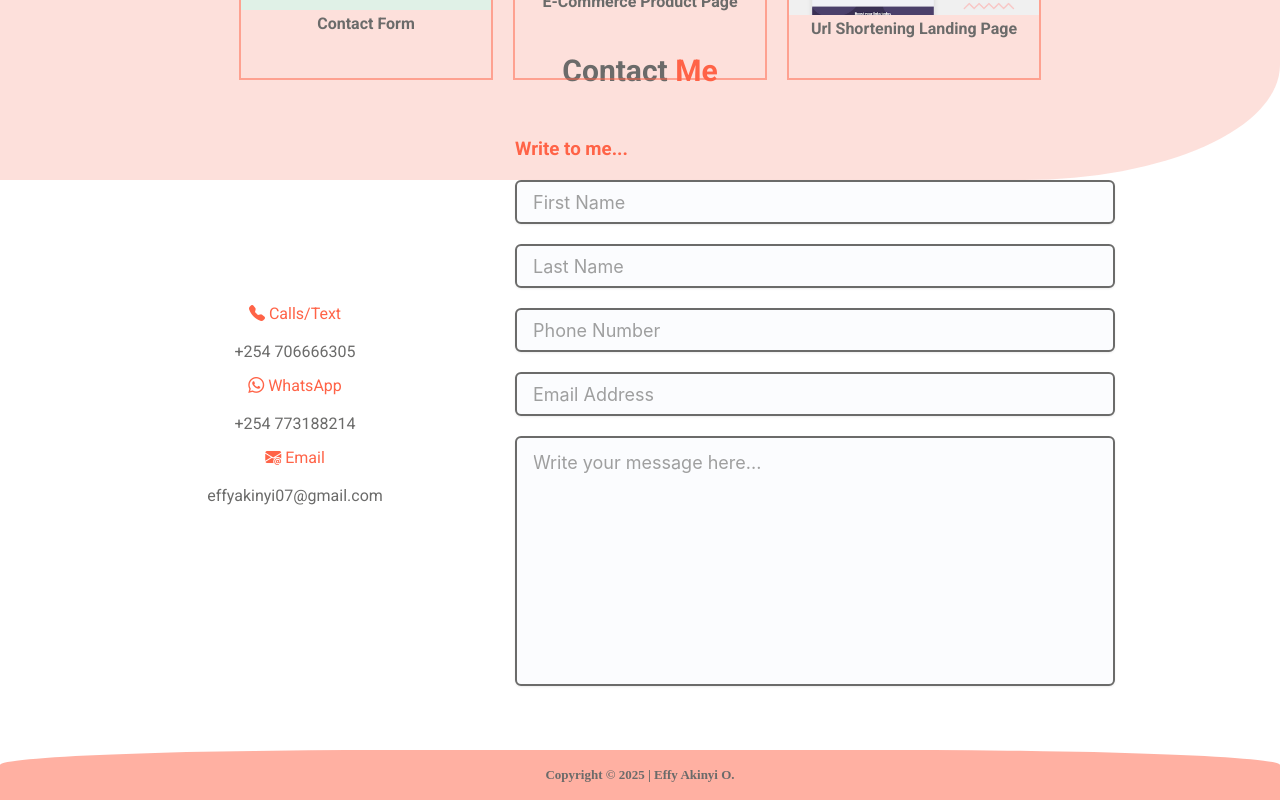
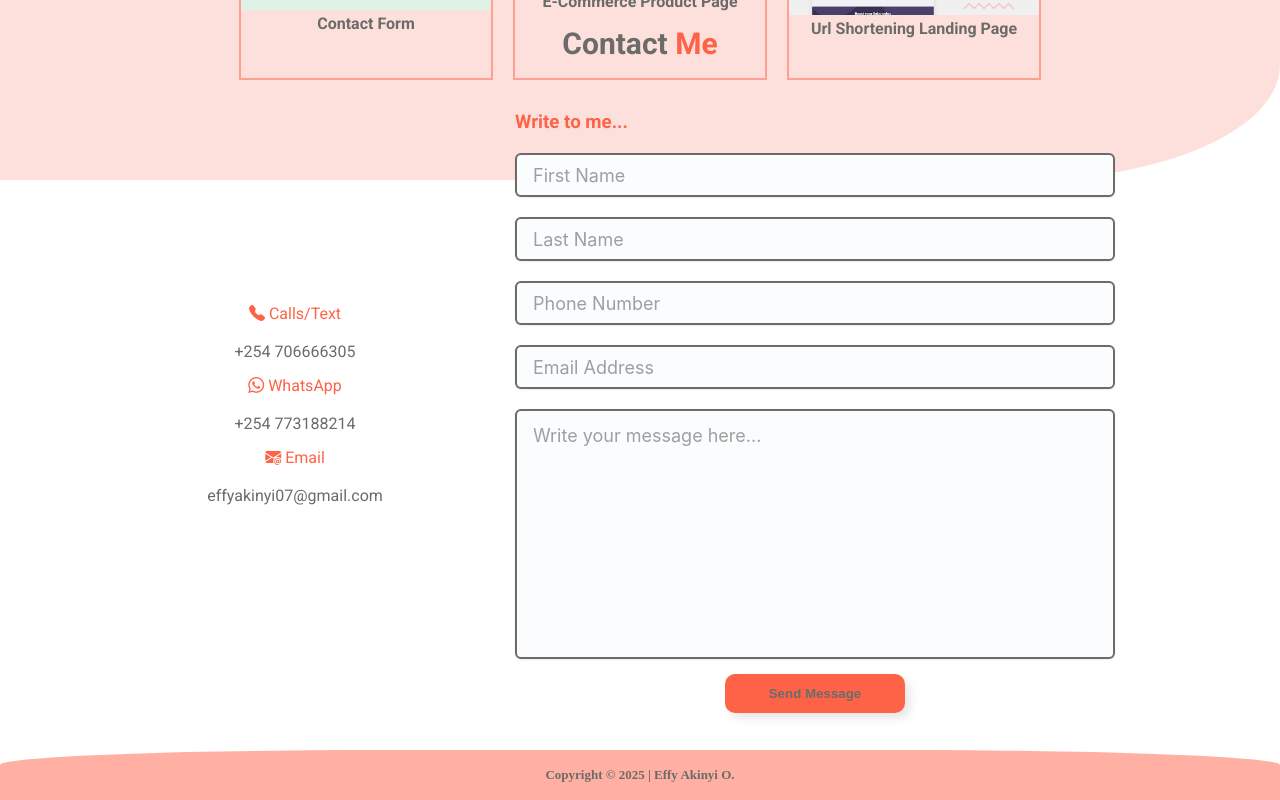
Before and after one commit to Effy1996/myportfoliowebsite, a React (Vite) app: page / in a window 1280 px wide. Shown: the part 2745-3545 px from the top of the page. Built offline with nearby package versions, Linux system fonts and the light colour scheme; a web font is replaced by a local one.

Commit message:
Update Contact.jsx

```diff
--- a/src/Components/Contact.jsx
+++ b/src/Components/Contact.jsx
@@ -181,9 +181,9 @@ function Contact() {
             </div>
             <div className={styles.message}>
                 <textarea name="message" id="message" {...register("message", {required: "This is required!"})} aria-invalid={errors.message ? "true" : "false"} tabIndex={0}></textarea>
-                    {errors.message && <p role='alert' className={styles.error}>{errors.message.message}</p>}
+                    {errors.message && <p role='alert' className={styles.error}>{errors.message.message}</p>}*/}
 
-            <button type='submit' className={styles.contactBtn}>Send Message</button>*/}
+            <button type='submit' className={styles.contactBtn}>Send Message</button>
         </form>
         </div>
         </section>
```
